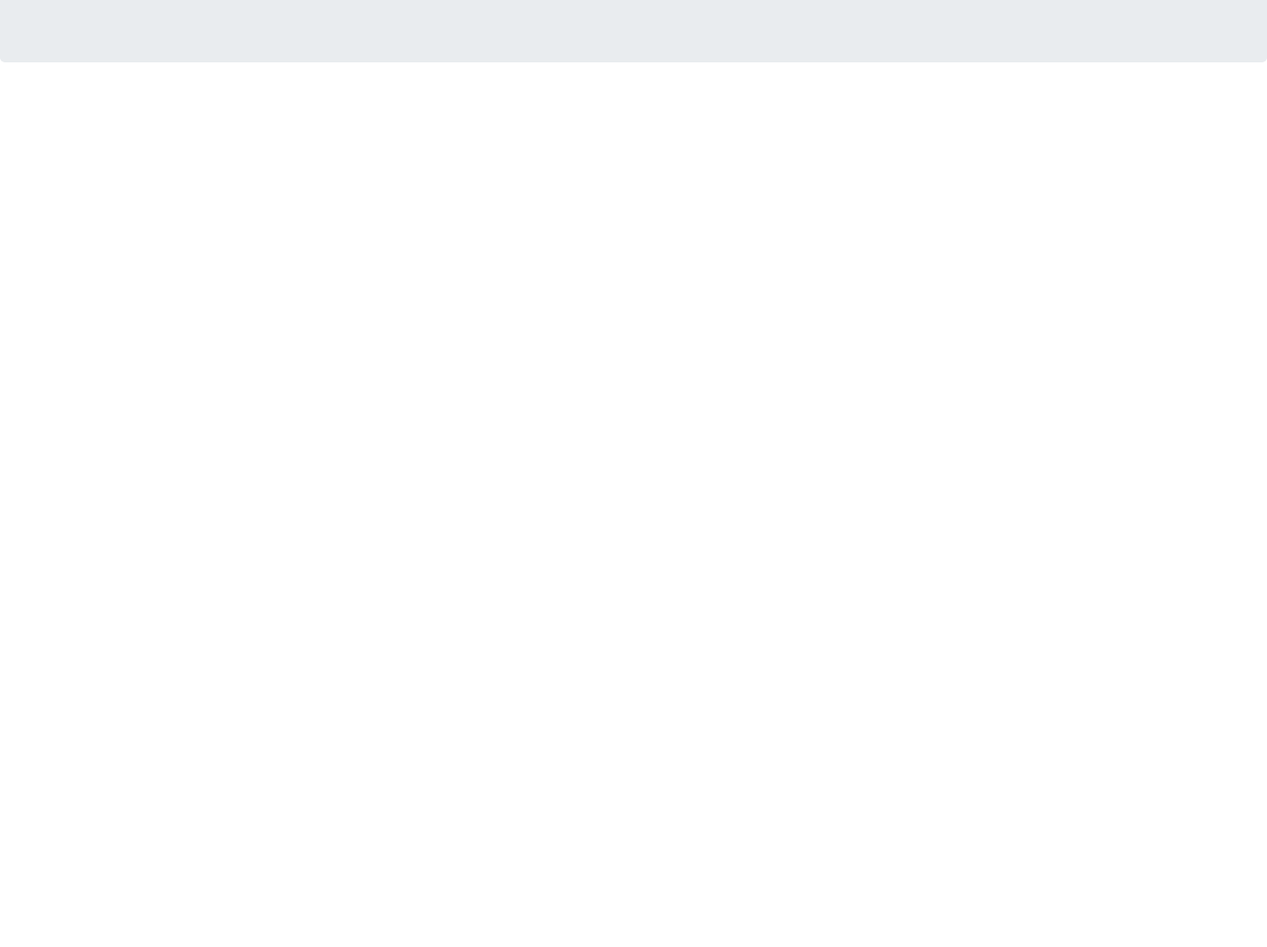
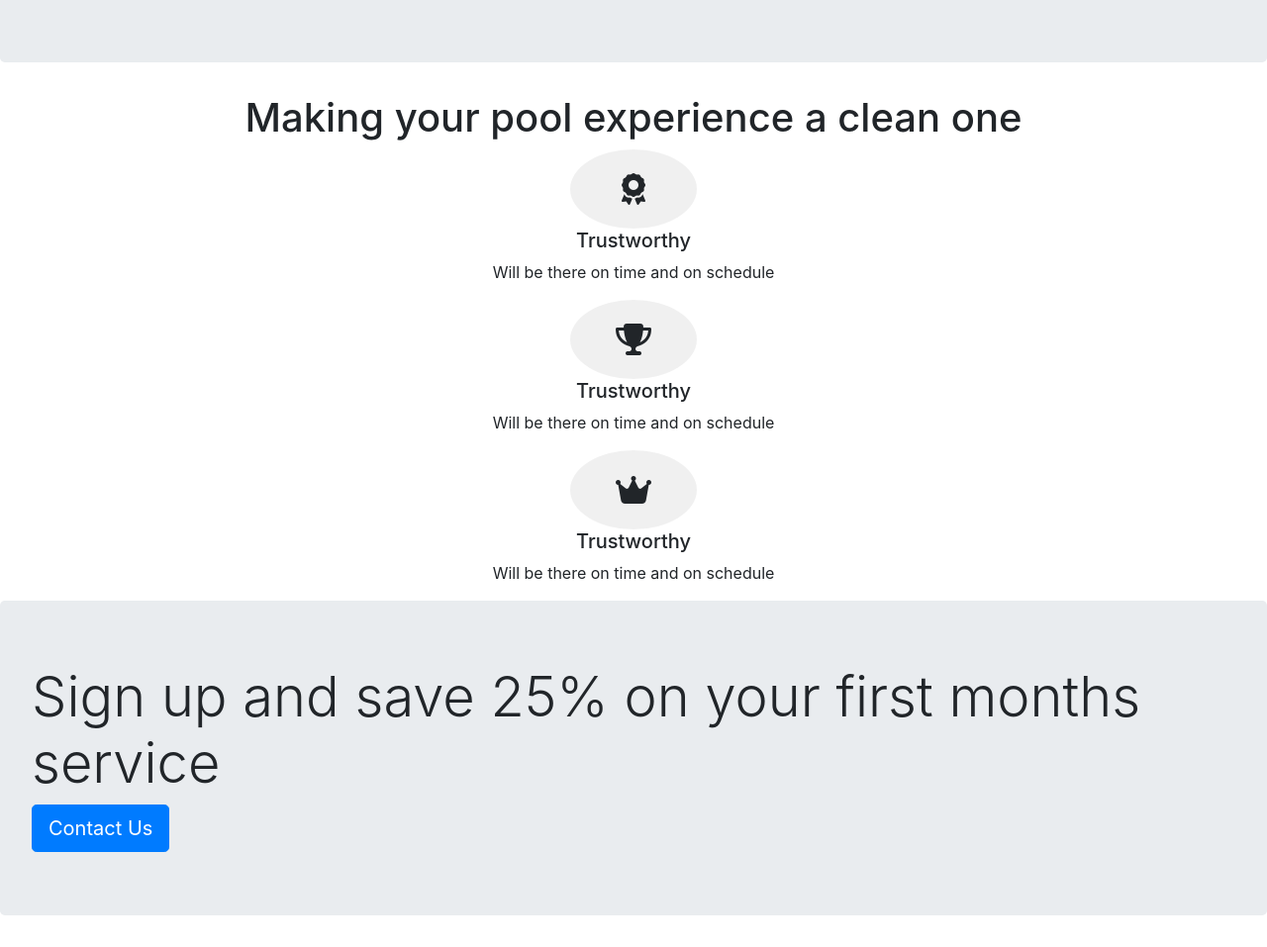
Before and after one commit to andrewswint/pvps, a plain HTML site: page index.html in a window 1280 px wide. Shown: the part 673-1630 px from the top of the page at 99% size. Before the commit the page ends 800 px from the top, so only its background shows below. Drawn offline with nearby package versions, Linux system fonts and the light colour scheme.

Commit message:
adding content to main page

```diff
--- a/css/main.css
+++ b/css/main.css
@@ -2,6 +2,27 @@ html {
     display: block;
 }
 
-.jumbotron {
+.jumbotron-splash {
     height: 85vh;
 }
+
+.icon-container {
+    display: flex;
+    flex-direction: column;
+    align-items: center;
+}
+
+.icons {
+    font-size: 2em;
+    background-color: rgba(219, 219, 219, 0.41);
+    border-radius: 50%;
+    width: 10vw;
+    height: 10vh;
+    display: flex;
+    justify-content: center;
+    align-items: center;
+}
+
+.icons:hover {
+    background-color: aqua;
+}
--- a/index.html
+++ b/index.html
@@ -48,19 +48,41 @@
 </nav>
 
 <!-------------------jumbotron--------------------------->
-<div class="jumbotron">
+<div class="jumbotron jumbotron-splash">
     <h1 class="display-4 text-center">Poway Valley Pools and Spas</h1>
     <p class="lead text-center">This is a simple hero unit, a simple jumbotron-style component for calling extra attention to featured content or information.</p>
     <hr class="my-4 text-center">
     <p class="text-center">It uses utility classes for typography and spacing to space content out within the larger container.</p>
     <div class="container text-center">
-    <a class="btn btn-primary btn-lg inline-block" href="#" role="button">Learn more</a>
+    <a class="btn btn-primary btn-lg inline-block" href="#" role="button">Contact Us</a>
     </div>
 </div>
+
+<!--------------------icons and small info-------------------->
+<div class="icon-container">
+    <h1 class="text-center">Making your pool experience a clean one</h1>
+    <div class="icons"><i class="fas fa-award"></i></div>
+    <h5>Trustworthy</h5>
+    <p>Will be there on time and on schedule</p>
+    <div class="icons"><i class="fas fa-trophy"></i></div>
+    <h5>Trustworthy</h5>
+    <p>Will be there on time and on schedule</p>
+    <div class="icons"><i class="fas fa-crown"></i></div>
+    <h5>Trustworthy</h5>
+    <p>Will be there on time and on schedule</p>
+
+</div>
+
+<!---------------------offer------------------------------>
+<div class="jumbotron">
+    <h1 class="display-4">Sign up and save 25% on your first months service</h1>
+    <a class="btn btn-primary btn-lg" href="#" role="button">Contact Us</a>
 
 <script src="https://code.jquery.com/jquery-3.4.1.slim.min.js" integrity="sha384-J6qa4849blE2+poT4WnyKhv5vZF5SrPo0iEjwBvKU7imGFAV0wwj1yYfoRSJoZ+n" crossorigin="anonymous"></script>
 <script src="https://cdn.jsdelivr.net/npm/popper.js@1.16.0/dist/umd/popper.min.js" integrity="sha384-Q6E9RHvbIyZFJoft+2mJbHaEWldlvI9IOYy5n3zV9zzTtmI3UksdQRVvoxMfooAo" crossorigin="anonymous"></script>
 <script src="https://stackpath.bootstrapcdn.com/bootstrap/4.4.1/js/bootstrap.min.js" integrity="sha384-wfSDF2E50Y2D1uUdj0O3uMBJnjuUD4Ih7YwaYd1iqfktj0Uod8GCExl3Og8ifwB6" crossorigin="anonymous"></script>
+<script src="https://kit.fontawesome.com/e659140c25.js" crossorigin="anonymous"></script>
+
 
 </body>
 </html>
```
